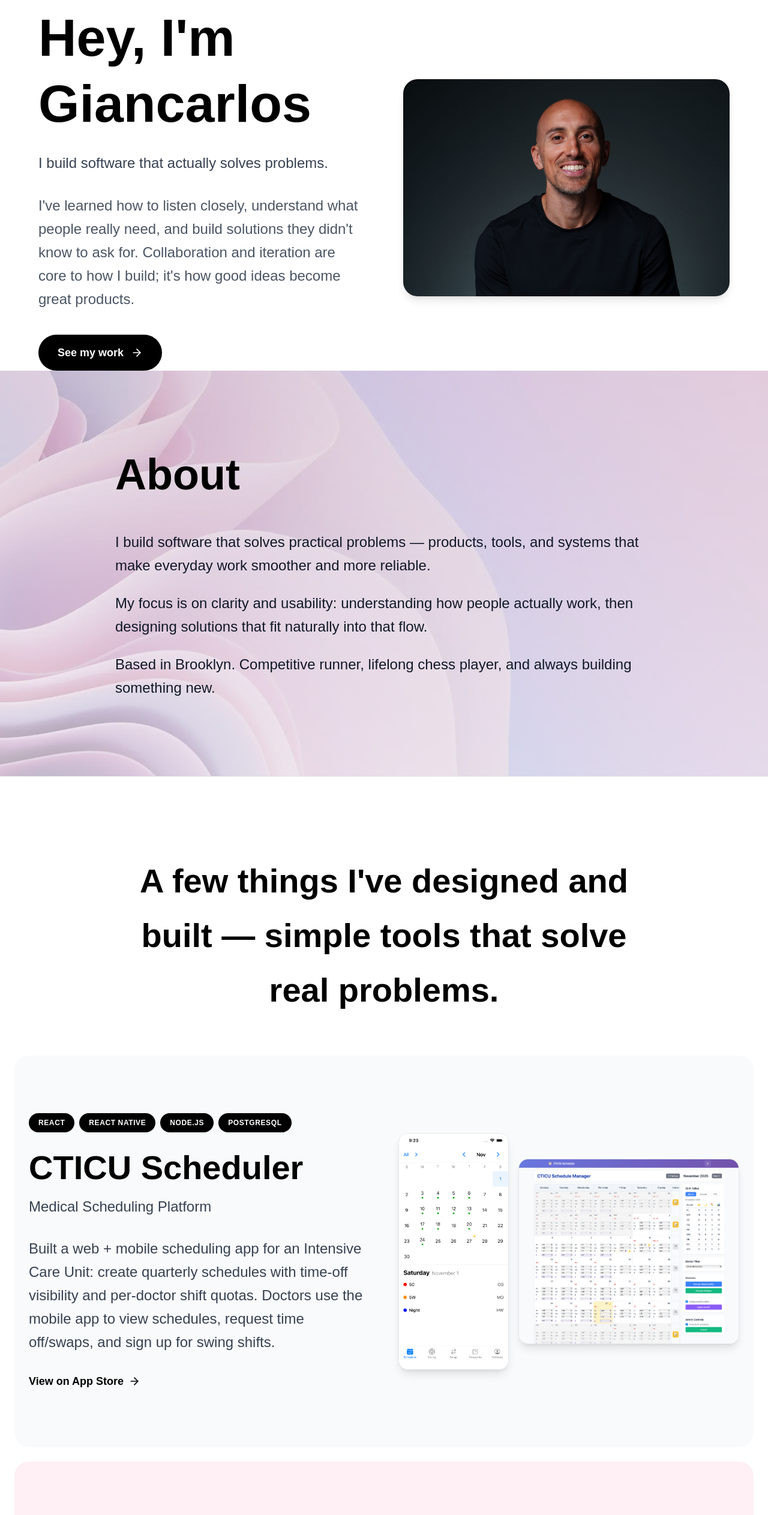
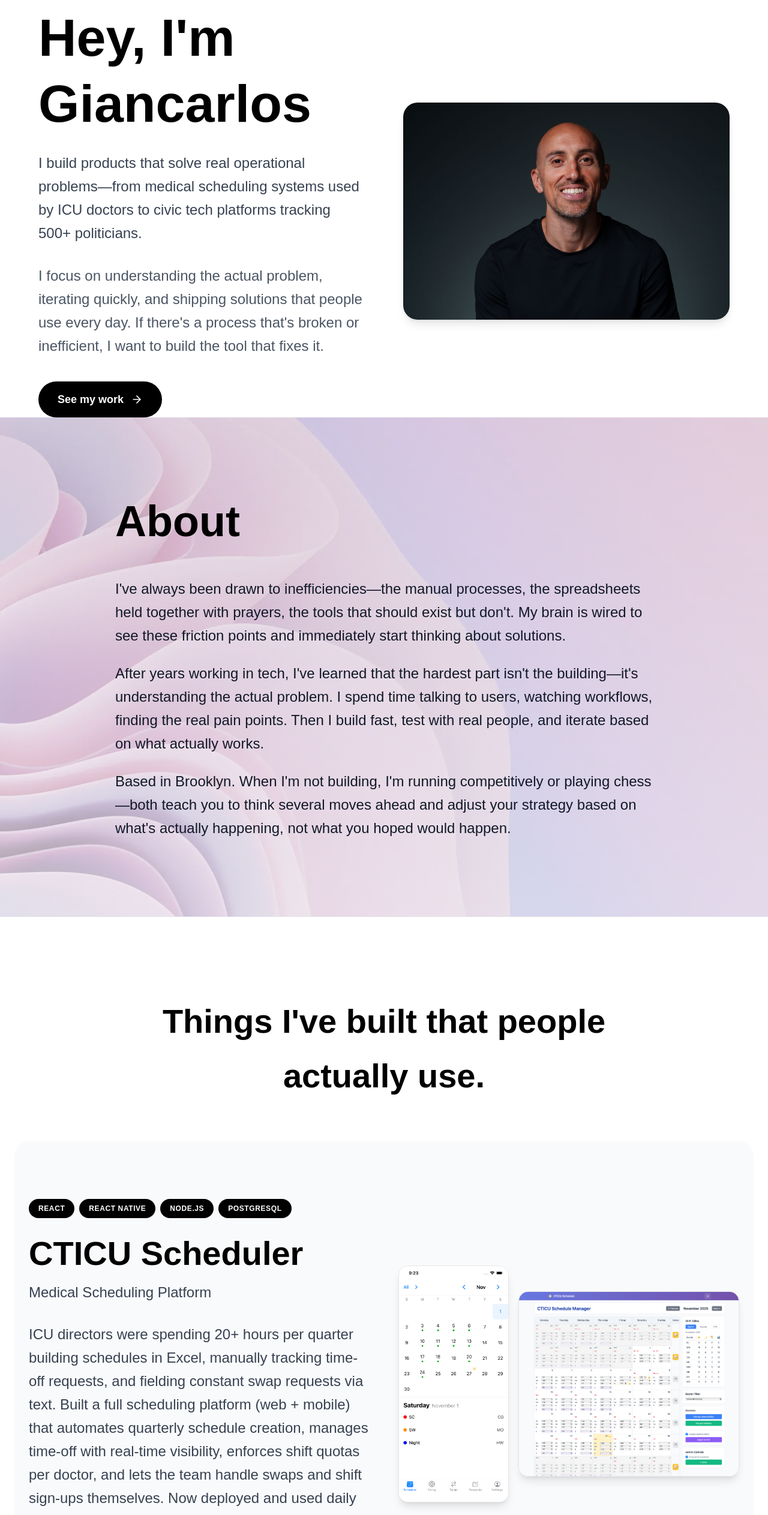
Before and after one commit to gzambran/portfolio, a React (Vite) app: page / in a window 1280 px wide. Shown: the part 120-2646 px from the top of the page at 60% size. Built offline with nearby package versions, Linux system fonts and the light colour scheme; a web font is replaced by a local one.

Commit message:
Update copy and remove image link in header

```diff
--- a/index.html
+++ b/index.html
@@ -6,8 +6,8 @@
     <meta name="viewport" content="width=device-width, initial-scale=1.0" />
 
     <!-- Primary Meta -->
-    <title>Giancarlos Zambrano — Developer & Systems Builder</title>
-    <meta name="description" content="Portfolio of Giancarlos Zambrano — developer and systems builder creating practical, user-driven tools like PaceWise, CTICU Scheduler, and GuardBar across web, iOS, and macOS.">
+    <title>Giancarlos Zambrano — Product Builder</title>
+    <meta name="description" content="I build products that solve real operational problems—medical scheduling systems for ICU doctors, civic tech platforms for voter accountability, and tools that automate broken processes.">
 
     <!-- Canonical -->
     <link rel="canonical" href="https://giancarlos.nyc/">
--- a/src/components/About.jsx
+++ b/src/components/About.jsx
@@ -15,13 +15,13 @@ const About = () => {
 
         <div className="prose prose-lg max-w-none">
           <p className="text-gray-900 leading-relaxed mb-6 font-normal">
-            I build software that solves practical problems — products, tools, and systems that make everyday work smoother and more reliable.
+            I've always been drawn to inefficiencies—the manual processes, the spreadsheets held together with prayers, the tools that should exist but don't. My brain is wired to see these friction points and immediately start thinking about solutions.
           </p>
           <p className="text-gray-900 leading-relaxed mb-6 font-normal">
-            My focus is on clarity and usability: understanding how people actually work, then designing solutions that fit naturally into that flow.
+            After years working in tech, I've learned that the hardest part isn't the building—it's understanding the actual problem. I spend time talking to users, watching workflows, finding the real pain points. Then I build fast, test with real people, and iterate based on what actually works.
           </p>
           <p className="text-gray-900 leading-relaxed font-normal">
-            Based in Brooklyn. Competitive runner, lifelong chess player, and always building something new.
+            Based in Brooklyn. When I'm not building, I'm running competitively or playing chess—both teach you to think several moves ahead and adjust your strategy based on what's actually happening, not what you hoped would happen.
           </p>
         </div>
       </div>
--- a/src/components/Contact.jsx
+++ b/src/components/Contact.jsx
@@ -15,7 +15,7 @@ const Contact = () => {
           Let's build<br />something together
         </h2>
         <p className="text-gray-700 mb-12 font-normal max-w-3xl mx-auto">
-          Have an idea or a problem that needs solving? I'd love to hear about it.
+          Working on something that needs to get built? Have a broken process that's begging for automation? Let's talk.
         </p>
         <a
           href="mailto:Giancarlos.zambrano@gmail.com"
--- a/src/components/Hero.jsx
+++ b/src/components/Hero.jsx
@@ -12,10 +12,10 @@ const Hero = ({ scrollToSection }) => {
               Giancarlos
             </h1>
             <p className="text-gray-700 leading-relaxed font-normal mb-6 md:mb-8">
-              I build software that actually solves problems.
+              I build products that solve real operational problems—from medical scheduling systems used by ICU doctors to civic tech platforms tracking 500+ politicians.
             </p>
             <p className="hidden md:block text-gray-600 mb-10 leading-relaxed font-normal">
-              I've learned how to listen closely, understand what people really need, and build solutions they didn't know to ask for. Collaboration and iteration are core to how I build; it's how good ideas become great products.
+              I focus on understanding the actual problem, iterating quickly, and shipping solutions that people use every day. If there's a process that's broken or inefficient, I want to build the tool that fixes it.
             </p>
 
             {/* CTA Button - desktop only, under text */}
@@ -31,16 +31,11 @@ const Hero = ({ scrollToSection }) => {
           {/* Image Side */}
           <div className="relative order-2 flex flex-col items-center md:block">
             <div className="relative w-full">
-              <button
-                onClick={() => window.open('/headshot.jpg', '_blank')}
-                className="block w-full cursor-pointer"
-              >
-                <img
-                  src="/headshot.jpg"
-                  alt="Giancarlos Zambrano"
-                  className="w-full rounded-3xl shadow-lg hover:shadow-xl transition-shadow"
-                />
-              </button>
+              <img
+                src="/headshot.jpg"
+                alt="Giancarlos Zambrano"
+                className="w-full rounded-3xl shadow-lg"
+              />
             </div>
 
             {/* CTA Button - mobile only, centered under image */}
--- a/src/components/ProjectCard.jsx
+++ b/src/components/ProjectCard.jsx
@@ -50,56 +50,40 @@ const ProjectCard = ({ project, index }) => {
         <div className={`${isEven ? 'lg:order-2' : 'lg:order-1'} order-2`}>
           {project.type === 'mobile' && (
             <div className="relative mx-auto max-w-sm">
-              <button
-                onClick={() => window.open(project.imageUrl, '_blank')}
-                className="block w-full cursor-pointer"
-              >
               <img
                 src={project.imageUrl}
                 alt={project.title}
-                  className="w-full rounded-2xl shadow-lg border border-gray-200 hover:shadow-xl transition-shadow"
+                className="w-full rounded-2xl shadow-lg border border-gray-200"
               />
-              </button>
             </div>
           )}
 
           {project.type === 'desktop' && (
             <div className="relative">
-              <button
-                onClick={() => window.open(project.imageUrl, '_blank')}
-                className="block w-full cursor-pointer"
-              >
               <img
                 src={project.imageUrl}
                 alt={project.title}
-                  className="w-full rounded-2xl shadow-lg border border-gray-200 hover:shadow-xl transition-shadow"
+                className="w-full rounded-2xl shadow-lg border border-gray-200"
               />
-              </button>
             </div>
           )}
 
           {project.type === 'both' && (
             <div className="flex gap-4 items-center">
-              <button
-                onClick={() => window.open(project.imageUrl, '_blank')}
-                className="w-1/3 cursor-pointer"
-              >
+              <div className="w-1/3">
                 <img
                   src={project.imageUrl}
                   alt={`${project.title} mobile`}
-                  className="w-full rounded-2xl shadow-lg border border-gray-200 hover:shadow-xl transition-shadow"
+                  className="w-full rounded-2xl shadow-lg border border-gray-200"
                 />
-              </button>
-              <button
-                onClick={() => window.open(project.imageUrl2, '_blank')}
-                className="w-2/3 cursor-pointer"
-              >
+              </div>
+              <div className="w-2/3">
                 <img
                   src={project.imageUrl2}
                   alt={`${project.title} desktop`}
-                  className="w-full rounded-2xl shadow-lg border border-gray-200 hover:shadow-xl transition-shadow"
+                  className="w-full rounded-2xl shadow-lg border border-gray-200"
                 />
-              </button>
+              </div>
             </div>
           )}
         </div>
--- a/src/components/Projects.jsx
+++ b/src/components/Projects.jsx
@@ -6,7 +6,7 @@ const Projects = () => {
     <section id="projects" className="pt-12 pb-16 md:pt-32 md:pb-16 border-t border-gray-200">
       <div className="max-w-4xl mx-auto mb-0 md:mb-16 text-center px-6">
         <h3 className="font-semibold leading-relaxed text-black">
-          A few things I've designed and built — simple tools that solve real problems.
+          Things I've built that people actually use.
         </h3>
       </div>
 
--- a/src/data/projects.js
+++ b/src/data/projects.js
@@ -2,7 +2,7 @@ export const projects = [
   {
     title: "CTICU Scheduler",
     subtitle: "Medical Scheduling Platform",
-    description: "Built a web + mobile scheduling app for an Intensive Care Unit: create quarterly schedules with time-off visibility and per-doctor shift quotas. Doctors use the mobile app to view schedules, request time off/swaps, and sign up for swing shifts.",
+    description: "ICU directors were spending 20+ hours per quarter building schedules in Excel, manually tracking time-off requests, and fielding constant swap requests via text. Built a full scheduling platform (web + mobile) that automates quarterly schedule creation, manages time-off with real-time visibility, enforces shift quotas per doctor, and lets the team handle swaps and shift sign-ups themselves. Now deployed and used daily by an entire ICU team.",
     link: "https://apps.apple.com/us/app/cticu-schedule/id6747990617",
     linkText: "View on App Store",
     tags: ["React", "React Native", "Node.js", "PostgreSQL"],
@@ -13,7 +13,7 @@ export const projects = [
   {
     title: "PoliGrade",
     subtitle: "Political Accountability Platform",
-    description: "Served as tech lead building a full-stack platform that helps voters make informed decisions through data-driven evaluations of 500+ politicians and a policy alignment quiz.",
+    description: "Voters struggle to find unbiased information about politicians beyond partisan talking points. Led the technical build of a civic tech platform that evaluates 500+ politicians using objective criteria and helps users find representatives aligned with their actual policy positions through a detailed quiz. The goal: make it easier to hold politicians accountable and vote based on substance, not sound bites.",
     link: "https://poligrade.com",
     linkText: "Visit Site",
     tags: ["Next.js", "TypeScript", "PostgreSQL", "Prisma"],
@@ -23,7 +23,7 @@ export const projects = [
   {
     title: "Little Branch Theater",
     subtitle: "Theater Company Website",
-    description: "Built a Next.js site for a new theater company to establish their brand and promote their mission, productions, and team.",
+    description: "A new theater company needed to establish legitimacy and attract audiences before their first production. Built a clean, professional site that showcases their mission, upcoming productions, and team—giving them the web presence needed to book venues and sell tickets.",
     link: "https://www.littlebranchtheater.org",
     linkText: "Visit Site",
     tags: ["Next.js"],
@@ -33,7 +33,7 @@ export const projects = [
   {
     title: "HOA Financial Platform",
     subtitle: "Payment & Reporting System",
-    description: "Built a financial management web app for HOAs to track payments, send automated invoices/receipts via email, and generate quarterly reports. Currently deployed for one HOA and marketing to others.",
+    description: "HOA treasurers were managing finances across spreadsheets, manually sending invoices, and spending hours on quarterly reports. Built a financial platform that tracks all payments, automatically sends invoices and receipts via email, and generates comprehensive reports in minutes. Currently deployed for one HOA with several others in the pipeline.",
     tags: ["React", "Node.js", "PostgreSQL"],
     type: "desktop",
     imageUrl: "/hoa.png"
@@ -41,7 +41,7 @@ export const projects = [
   {
     title: "PaceWise",
     subtitle: "Running Calculator",
-    description: "Core pace/time calculator with interval generation, training zones, performance predictions, and age-grade scoring. Built to help runners plan workouts fast.",
+    description: "As a competitive runner, I was constantly doing mental math to calculate paces, convert times, and plan interval workouts. Built a native iOS calculator that handles pace/time conversions, generates interval workouts, calculates training zones, predicts race performances, and provides age-grade scoring—everything you need to plan training, in one fast app.",
     link: "https://apps.apple.com/app/id6743449540",
     linkText: "View on App Store",
     tags: ["Swift"],
@@ -51,12 +51,11 @@ export const projects = [
   {
     title: "GuardBar",
     subtitle: "macOS Menu Bar App",
-    description: "Menu-bar controller for AdGuard Home (inspired by PiBar): quick toggle, status, and service controls—no browser needed.",
+    description: "Managing AdGuard Home required opening a browser, logging in, and navigating through a web UI just to toggle it on or off. Built a native macOS menu bar app that puts controls directly in your menu bar—toggle protection, check status, and manage your AdGuard Home instance without ever opening a browser.",
     link: "https://github.com/gzambran/GuardBar",
     linkText: "View on GitHub",
     tags: ["Swift", "SwiftUI"],
     type: "desktop",
-    imageUrl: "/guardbar.png",
-    comingSoon: true
+    imageUrl: "/guardbar.png"
   }
 ];
```
Lines whose indentation alone changed are shown as unchanged.
